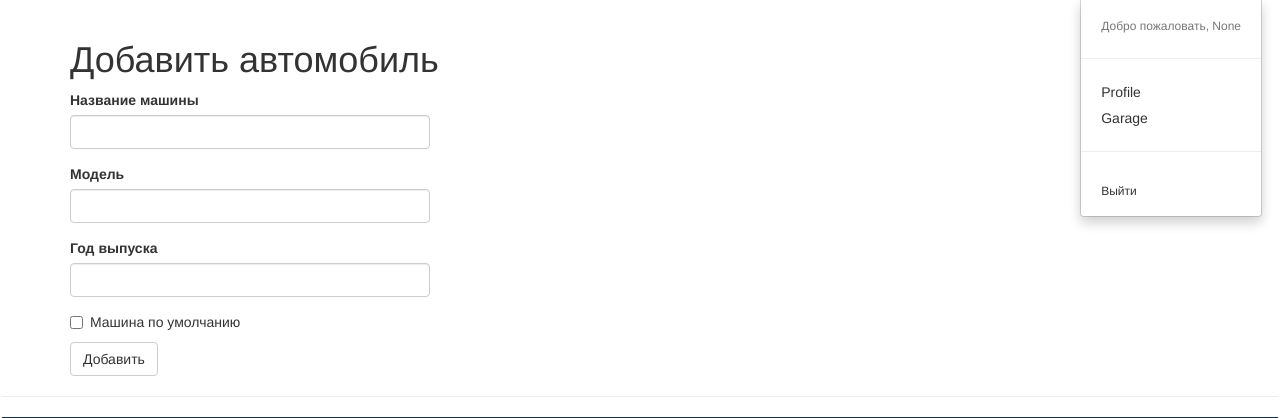
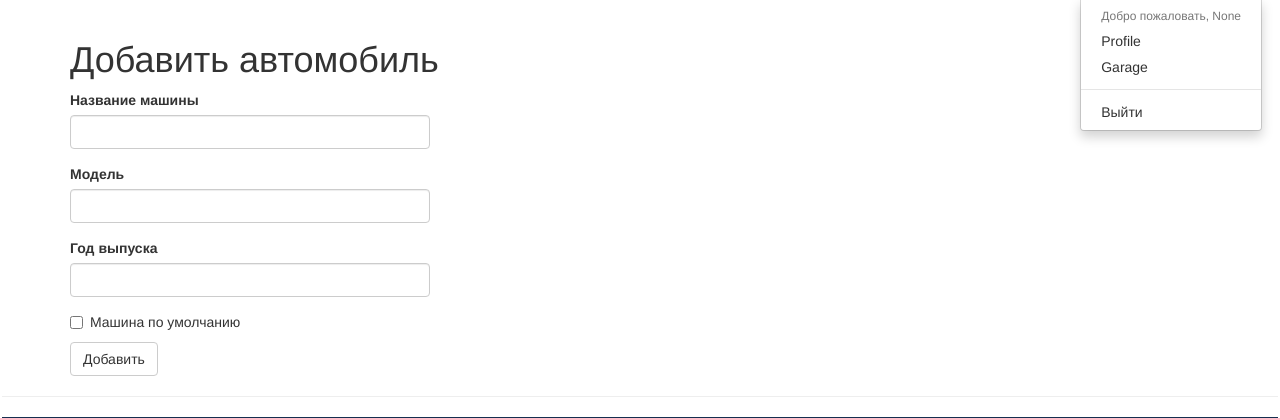
Before and after one commit to mbegma/fuel_calc, a Flask app: page /add_car in a window 1280 px wide, after a click on "None". Shown: the part 54-472 px from the top of the page. Run offline with Flask 2, Linux system fonts and the light colour scheme; the visitor is signed in with stand-in values (Sample User, id 1); data comes from the database, SQL or seed files in the repository; some libraries are stand-ins or nearby versions.

Commit message:
some fix

```diff
--- a/fuel_calc_app/templates/nav.jinja2
+++ b/fuel_calc_app/templates/nav.jinja2
@@ -15,35 +15,11 @@
                         <li class="active">
                             <a href="{{ url_for('home_bp.home') }}">Home</a>
                         </li>
-{#                        <li>#}
-{#                            <a href="#" class="dropdown-toggle" data-toggle="dropdown">#}
-{#                                About Us <span class="caret"></span>#}
-{#                            </a>#}
-{#                            <ul class="dropdown-menu">#}
-{#                                <li><a href="#">About One</a></li>#}
-{#                                <li><a href="#">About Two</a></li>#}
-{#                                <li><a href="#">About Three</a></li>#}
-{#                                <li><a href="#">About Four</a></li>#}
-{#                                <li><a href="#">About Five</a></li>#}
-{#                            </ul>#}
-{#                        </li>#}
                         <li><a href="#">Welcome</a></li>
                         <li><a href="#">Service</a></li>
                         <li><a href="#">Gallery</a></li>
                         <li><a href="#">Contact Us</a></li>
                     </ul>
-{#                    <ul class="nav navbar-nav">#}
-{#                        <li>#}
-{#                            <form action="" class="navbar-form">#}
-{#                                <div class="form-group">#}
-{#                                    <div class="input-group">#}
-{#                                        <input type="search" name="search" id=""placeholder="Search Anything here..." class="form-control">#}
-{#                                        <span class="input-group-addon"><span class="glyphicon glyphicon-search"></span></span>#}
-{#                                    </div>#}
-{#                                </div>#}
-{#                            </form>#}
-{#                        </li>#}
-{#                    </ul>#}
 
                     <ul class="nav navbar-nav navbar-right">
                         {% if not current_user.is_anonymous %}
@@ -53,26 +29,19 @@
                                 {{ current_user.user_name }} <span class="caret"></span>
                             </a>
                             <ul class="dropdown-menu">
+                                <li class="dropdown-header">Добро пожаловать, {{ current_user.user_name }}</li>
                                 <li>
-                                    <h6 class="dropdown-header">Добро пожаловать, {{ current_user.user_name }}</h6>
-                                </li>
-                                <li><hr class="dropdown-divider" /></li>
-                                <li>
-                                    <a class="dropdown-item"
-                                       href="{{ url_for('user_bp.profile', username=current_user.user_name) }}">
+                                    <a href="{{ url_for('user_bp.profile', username=current_user.user_name) }}">
                                        Profile
                                     </a>
                                 </li>
-                                <li><a class="dropdown-item" href="">Garage</a></li>
+                                <li><a href="">Garage</a></li>
+                                <li role="separator" class="divider"></li>
                                 <li>
-                                    <hr class="dropdown-divider"/>
-                                </li>
-                                <li>
-                                    <a class="dropdown-item" href="{{ url_for('user_bp.logout') }}"><h6>Выйти</h6></a>
+                                    <a href="{{ url_for('user_bp.logout') }}">Выйти</a>
                                 </li>
                             </ul>
                         </li>
-
                         {% else %}
                         <li>
                             <a href="#" class="dropdown-toggle" data-toggle="dropdown">
@@ -91,42 +60,3 @@
         </div>
     </div>
 </nav>
-{#<nav class="navbar navbar-default">#}
-{#    <div class="container-fluid">#}
-{#        <div class="navbar-header">#}
-{#            <button type="button" class="navbar-toggle collapsed"#}
-{#                    data-toggle="collapse" data-target="#bs-example-navbar-collapse-1"#}
-{#                    aria-expanded="false">#}
-{#                <span class="sr-only">Toggle navigation</span>#}
-{#                <span class="icon-bar"></span>#}
-{#                <span class="icon-bar"></span>#}
-{#                <span class="icon-bar"></span>#}
-{#            </button>#}
-{#            <a class="navbar-brand" href="#">#}
-{#                <span class="glyphicon glyphicon-star" aria-hidden="true"></span>#}
-{#            </a>#}
-{#        </div>#}
-{##}
-{#        <div class="collapse navbar-collapse" id="bs-example-navbar-collapse-1">#}
-{#            <ul class="nav navbar-nav">#}
-{#                <li>#}
-{#                    <a href="{{ url_for('home_bp.home') }}">Home</a>#}
-{#                </li>#}
-{#            </ul>#}
-{##}
-{#            <ul class="nav navbar-nav navbar-right">#}
-{#                {% if current_user.is_anonymous %}#}
-{#                <li>#}
-{#                    <a href="{{ url_for('user_bp.login') }}">Login</a>#}
-{#                </li>#}
-{#                {% else %}#}
-{#                <p class="navbar-text navbar-right">Signed in as {{ current_user.user_name }}</p>#}
-{#                <li>#}
-{#                    <a href="{{ url_for('user_bp.profile', username=current_user.username) }}">Profile</a></li>#}
-{#                <li>#}
-{#                    <a href="{{ url_for('user_bp.logout') }}">Logout</a></li>#}
-{#                {% endif %}#}
-{#            </ul>#}
-{#        </div>#}
-{#    </div>#}
-{#</nav>#}
```
